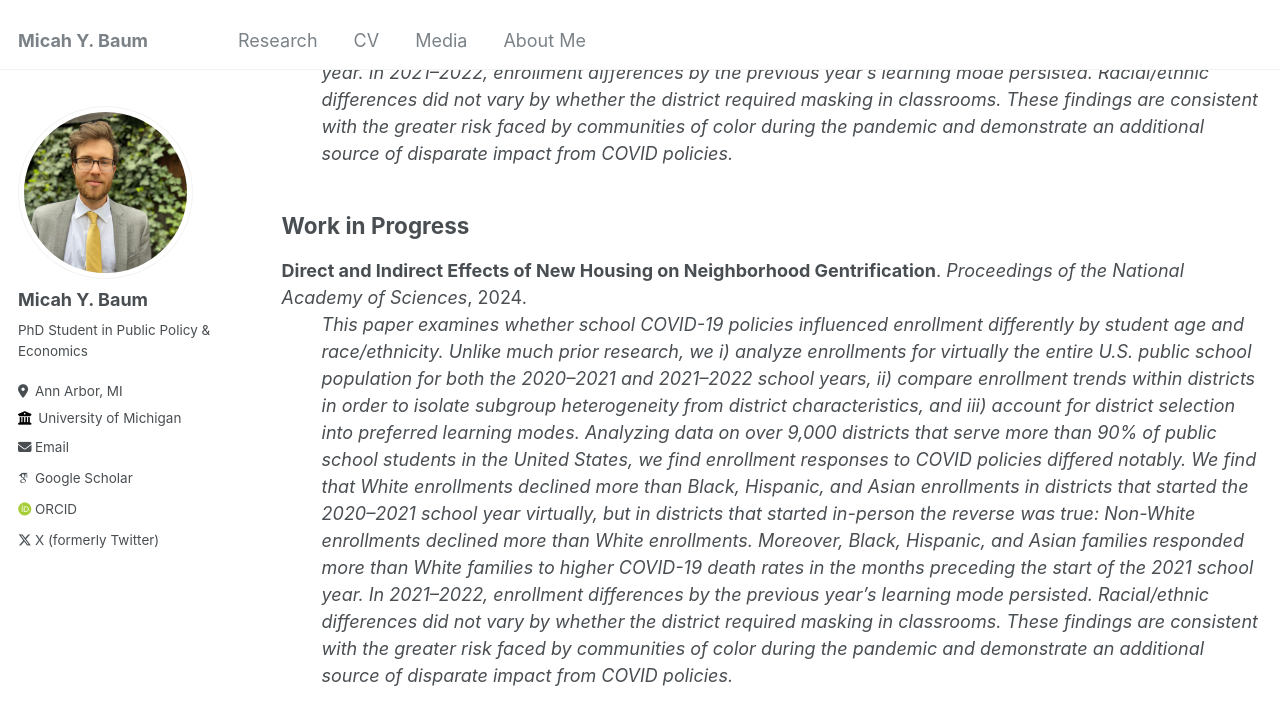
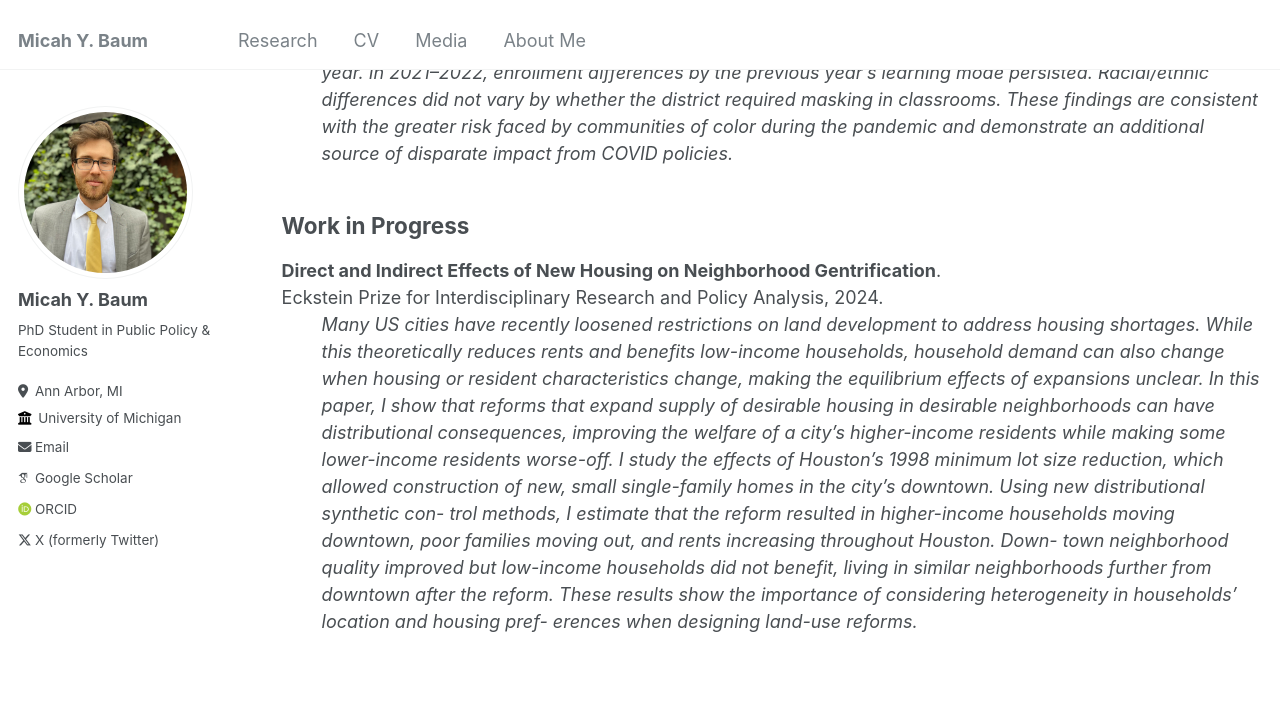
Before and after one commit to micah-baum/micah-baum.github.io, a Jekyll site: the page built from _pages/research.md, in a window 1280 px wide and 900 px high, scrolled down 530 px. Shown: the top 725 px of the window. Built offline with Jekyll 4.4.1, drawn with Linux system fonts in a browser that asks for light colours; some web fonts are replaced.

Commit message:
Update research.md

```diff
--- a/_pages/research.md
+++ b/_pages/research.md
@@ -19,5 +19,6 @@ author_profile: true
 
 ## Work in Progress
 
-**Direct and Indirect Effects of New Housing on Neighborhood Gentrification**. _Proceedings of the National Academy of Sciences_, 2024.
-:    _This paper examines whether school COVID-19 policies influenced enrollment differently by student age and race/ethnicity. Unlike much prior research, we i) analyze enrollments for virtually the entire U.S. public school population for both the 2020–2021 and 2021–2022 school years, ii) compare enrollment trends within districts in order to isolate subgroup heterogeneity from district characteristics, and iii) account for district selection into preferred learning modes. Analyzing data on over 9,000 districts that serve more than 90% of public school students in the United States, we find enrollment responses to COVID policies differed notably. We find that White enrollments declined more than Black, Hispanic, and Asian enrollments in districts that started the 2020–2021 school year virtually, but in districts that started in-person the reverse was true: Non-White enrollments declined more than White enrollments. Moreover, Black, Hispanic, and Asian families responded more than White families to higher COVID-19 death rates in the months preceding the start of the 2021 school year. In 2021–2022, enrollment differences by the previous year’s learning mode persisted. Racial/ethnic differences did not vary by whether the district required masking in classrooms. These findings are consistent with the greater risk faced by communities of color during the pandemic and demonstrate an additional source of disparate impact from COVID policies._
+**Direct and Indirect Effects of New Housing on Neighborhood Gentrification**.
+Eckstein Prize for Interdisciplinary Research and Policy Analysis, 2024.
+: _Many US cities have recently loosened restrictions on land development to address housing shortages. While this theoretically reduces rents and benefits low-income households, household demand can also change when housing or resident characteristics change, making the equilibrium effects of expansions unclear. In this paper, I show that reforms that expand supply of desirable housing in desirable neighborhoods can have distributional consequences, improving the welfare of a city’s higher-income residents while making some lower-income residents worse-off. I study the effects of Houston’s 1998 minimum lot size reduction, which allowed construction of new, small single-family homes in the city’s downtown. Using new distributional synthetic con- trol methods, I estimate that the reform resulted in higher-income households moving downtown, poor families moving out, and rents increasing throughout Houston. Down- town neighborhood quality improved but low-income households did not benefit, living in similar neighborhoods further from downtown after the reform. These results show the importance of considering heterogeneity in households’ location and housing pref- erences when designing land-use reforms._
```
